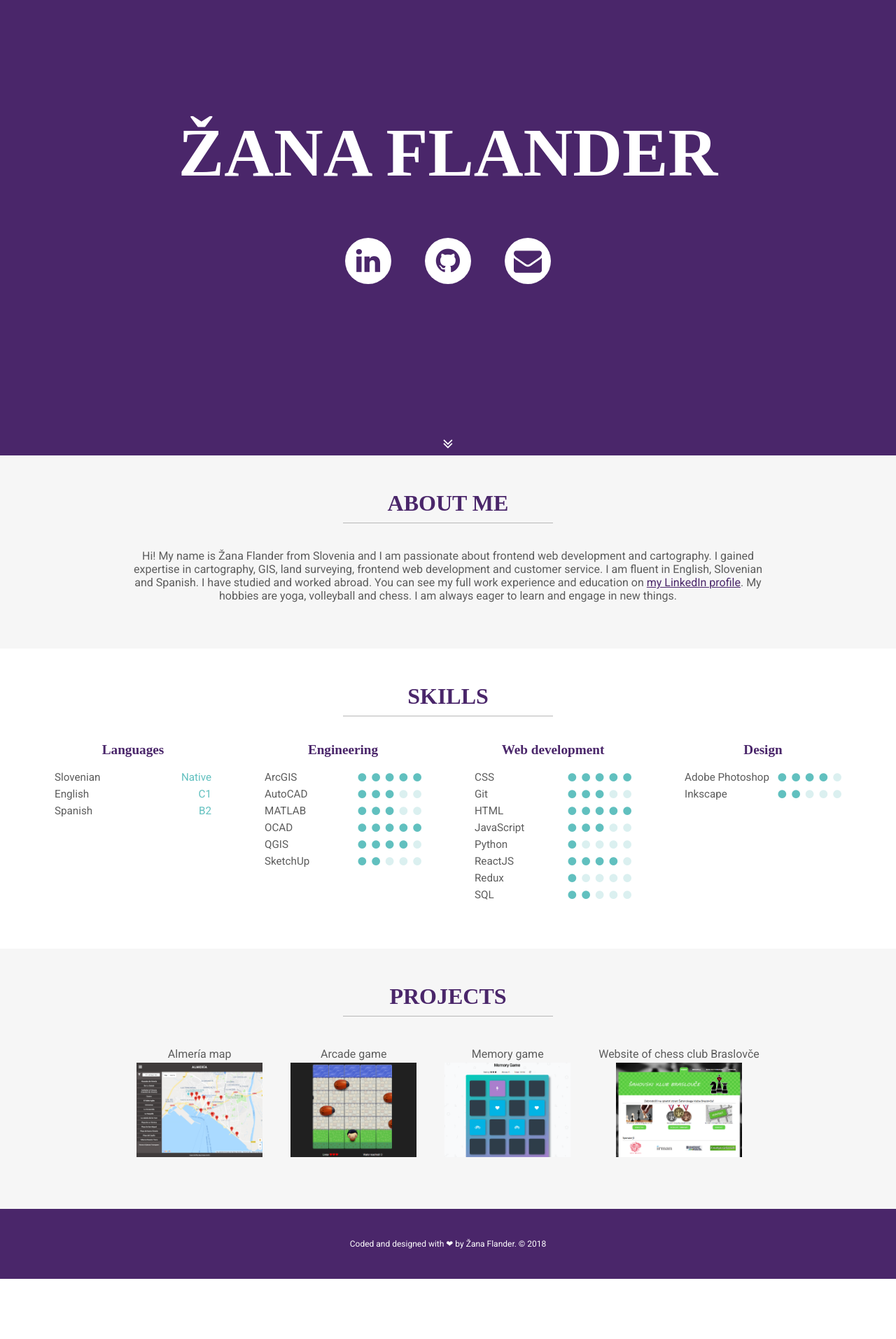
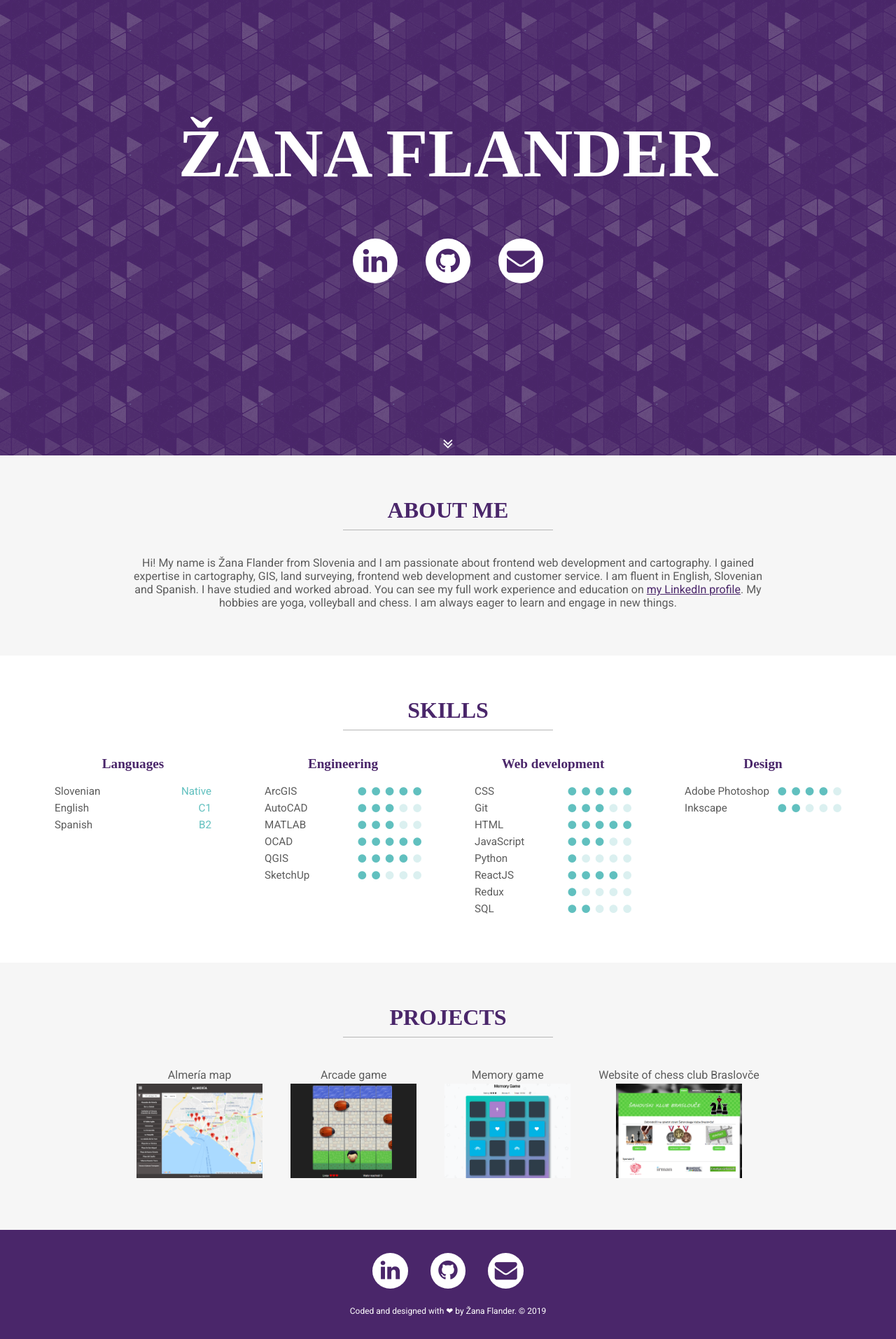
Before and after one commit to flanzana/zanawebsite-react, a React (Create React App) app: page / in a window 1280 px wide. Shown: the part 149-2063 px from the top of the page at 70% size. Before the commit the page ends 1977 px from the top, so only its background shows below. Built offline with nearby package versions, Linux system fonts and the light colour scheme; a web font is replaced by a local one.

Commit message:
Feat: update header background and footer contacts

```diff
--- a/src/App.js
+++ b/src/App.js
@@ -5,6 +5,8 @@ import Header from './components/Header.js';
 import AboutMe from './components/AboutMe.js';
 import Skills from './components/Skills.js';
 import Projects from './components/Projects.js';
+import ContactButtons from './components/ContactButtons.js';
+import Footer from './components/Footer.js';
 import { skills, projects } from './data/data.js';
 
 const Wrapper = styled.div`
@@ -18,19 +20,6 @@ const MainContent = styled.div`
 	flex-direction: column;
 	align-items: center;
 	justify-content: center;
-`;
-
-const Footer = styled.div`
-	background-color: ${props => props.theme.primary};
-	color: ${props => props.theme.white};
-	height: 100px;
-	display: flex;
-	align-items: center;
-
-	p {
-		font-size: 12px;
-		margin: 0 auto;
-	}
 `;
 
 class App extends Component {
@@ -52,9 +41,7 @@ class App extends Component {
 						<Skills skills={skills} />
 						<Projects projects={projects} />
 					</MainContent>
-					<Footer>
-						<p>Coded and designed with ❤ by Žana Flander. © 2018</p>
-					</Footer>
+					<Footer/>
 				</Wrapper>
 			</ThemeProvider>
 		);
--- a/src/components/AboutMe.js
+++ b/src/components/AboutMe.js
@@ -15,9 +15,7 @@ const AboutMeDiv = styled.div`
     }
 `;
 
-class AboutMe extends Component {
-    render() {
-        return(
+const AboutMe = () => (
     <MainSection bgl>
         <MainTitle>About me</MainTitle>
         <AboutMeDiv>
@@ -25,7 +23,5 @@ class AboutMe extends Component {
         </AboutMeDiv>
     </MainSection>
 )
-    }
-}
 
 export default AboutMe;
--- /dev/null
+++ b/src/components/ContactButtons.js
@@ -0,0 +1,60 @@
+import React, { Component } from 'react';
+import styled, { keyframes } from 'styled-components';
+//import CVfile from '../data/Flander-Zana-CV.pdf';
+
+const rotate360 = keyframes`
+  from {transform: rotate(0deg);}
+  to {transform: rotate(360deg);}
+`;
+
+const ContactDiv = styled.div`
+    display: flex;
+    flex-direction: row;
+    align-items: center;
+`;
+
+const ContactButton = styled.a`
+    width: calc(${props => props.size} + 2vmin);
+	height: calc(${props => props.size} + 2vmin);
+	font-size: calc(${props => props.size} + 2vmin);
+    background-color: ${props => props.theme.white};
+	color: ${props => props.theme.primary};
+	border-radius: 50%;
+    margin: 0 calc(${props => props.size}/2 + 1vmin);
+    padding: calc(${props => props.size}/3 + 0.5vmin);
+    display: flex;
+    justify-content: center;
+    align-items: center;
+	text-decoration: none;
+	&:first-of-type {
+		margin-left: 0
+	}
+	&:last-of-type {
+		margin-right: 0
+	}
+	&:hover {
+		animation: ${rotate360} 0.3s linear 1;
+		box-shadow: 0px 0px 20px 5px rgba(255,255,255,1);
+	}
+`;
+
+const ContactButtons = (props) => (
+    <ContactDiv>
+        <ContactButton href="https://www.linkedin.com/in/zanaflander" target="_blank" rel="noopener noreferrer" size={props.size}>
+            <i className="fa fa-linkedin"></i>
+        </ContactButton>
+        <ContactButton href="https://github.com/flanzana" target="_blank" rel="noopener noreferrer" size={props.size}>
+            <i className="fa fa-github"></i>
+        </ContactButton>
+        <ContactButton href="mailto:zana.flander@gmail.com" target="_blank" rel="noopener noreferrer" size={props.size}>
+            <i className="fa fa-envelope"></i>
+        </ContactButton>
+        {/*<ContactButton href={CVfile} target="_blank" rel="noopener noreferrer" size={props.size}>
+            <i className="fa fa-file-text"></i>
+</ContactButton>*/}
+    </ContactDiv>
+)
+
+
+
+export default ContactButtons;
--- /dev/null
+++ b/src/components/Footer.js
@@ -0,0 +1,28 @@
+import React, { Component } from 'react';
+import styled from 'styled-components';
+import ContactButtons from './ContactButtons.js';
+
+const FooterDiv = styled.div`
+	background-color: ${props => props.theme.primary};
+	color: ${props => props.theme.white};
+	height: calc(100px + 2vmin);
+	display: flex;
+	flex-direction: column;
+	align-items: center;
+    justify-content: space-around;
+    padding: 20px;
+
+	p {
+		font-size: 12px;
+		margin: 0 auto;
+	}
+`;
+
+const Footer = () => (
+    <FooterDiv>
+        <ContactButtons size="16px" />
+        <p>Coded and designed with ❤ by Žana Flander. © 2019</p>
+    </FooterDiv>
+)
+
+export default Footer;
--- a/src/components/Header.js
+++ b/src/components/Header.js
@@ -1,15 +1,13 @@
 import React, { Component } from 'react';
-import styled, { keyframes } from 'styled-components';
-//import CVfile from '../data/Flander-Zana-CV.pdf';
-
-const rotate360 = keyframes`
-  from {transform: rotate(0deg);}
-  to {transform: rotate(360deg);}
-`;
+import styled from 'styled-components';
+import ContactButtons from './ContactButtons.js';
+import gplay from '../theme/gplay.png';
 
 const HeaderDiv = styled.div`
-    height: 100vh;
+    height: ${window.innerHeight}px;
+    width: 100%;
     background-color: ${props => props.theme.primary};
+    background-image: url(${gplay});
     display: flex;
     flex-direction: column;
     align-items: center;
@@ -22,37 +20,6 @@ const HeaderDiv = styled.div`
 	}
 `;
 
-const ContactDiv = styled.div`
-    display: flex;
-    flex-direction: row;
-    align-items: center;
-`;
-
-const ContactButton = styled.a`
-    width: calc(16px + 3vmin);
-	height: calc(16px + 3vmin);
-	font-size: calc(16px + 3vmin);
-    background-color: ${props => props.theme.white};
-	color: ${props => props.theme.primary};
-	border-radius: 50%;
-    margin: 0 calc(8px + 2vmin);
-    padding: calc(5px + 1vmin);
-    display: flex;
-    justify-content: center;
-    align-items: center;
-	text-decoration: none;
-	&:first-of-type {
-		margin-left: 0
-	}
-	&:last-of-type {
-		margin-right: 0
-	}
-	&:hover {
-		animation: ${rotate360} 0.3s linear 1;
-		box-shadow: 0px 0px 20px 5px rgba(255,255,255,1);
-	}
-`;
-
 const ArrowDown = styled.div`
 	position: absolute;
 	bottom: 5px;
@@ -60,29 +27,12 @@ const ArrowDown = styled.div`
 	font-size: 23px;
 `;
 
-class Header extends Component {
-    render() {
-        return(
-            <HeaderDiv theme={this.props.theme}>
-                <h1>Žana Flander</h1>
-                <ContactDiv>
-                    <ContactButton href="https://www.linkedin.com/in/zanaflander" target="_blank" rel="noopener noreferrer">
-                        <i className="fa fa-linkedin"></i>
-                    </ContactButton>
-                    <ContactButton href="https://github.com/flanzana" target="_blank" rel="noopener noreferrer">
-                        <i className="fa fa-github"></i>
-                    </ContactButton>
-                    <ContactButton href="mailto:zana.flander@gmail.com" target="_blank" rel="noopener noreferrer">
-                        <i className="fa fa-envelope"></i>
-                    </ContactButton>
-                    {/*<ContactButton href={CVfile} target="_blank" rel="noopener noreferrer">
-                        <i className="fa fa-file-text"></i>
-        </ContactButton>*/}
-                </ContactDiv>
-				<ArrowDown className="fa fa-angle-double-down" aria-hidden="true" />
-            </HeaderDiv>
-        )
-    }
-}
+const Header = () => (
+    <HeaderDiv>
+        <h1>Žana Flander</h1>
+        <ContactButtons size="24px" />
+        <ArrowDown className="fa fa-angle-double-down" aria-hidden="true" />
+    </HeaderDiv>
+)
 
 export default Header;
--- a/src/theme/globalStyle.js
+++ b/src/theme/globalStyle.js
@@ -18,6 +18,7 @@ injectGlobal`
 		margin: 0;
 		font-family: Roboto, sans-serif;
 		min-width: 320px;
+		background-color: ${props => props.theme.primary};
 	}
 
 	h1 {
@@ -43,7 +44,7 @@ export const MainSection = styled.div`
 	align-items: center;
 	justify-content: center;
 	width: 100%;
-	padding: 40px 0 50px 0;
+	padding: 50px 0;
 
 	${props =>
 		props.bgl &&
```
Also changed, not shown: src/components/Projects.js (+1 -7 lines), src/components/SkillBullets.js (+1 -7 lines), src/components/Skills.js (+1 -7 lines), src/theme/gplay.png (added). Lines whose indentation alone changed are shown as unchanged.
